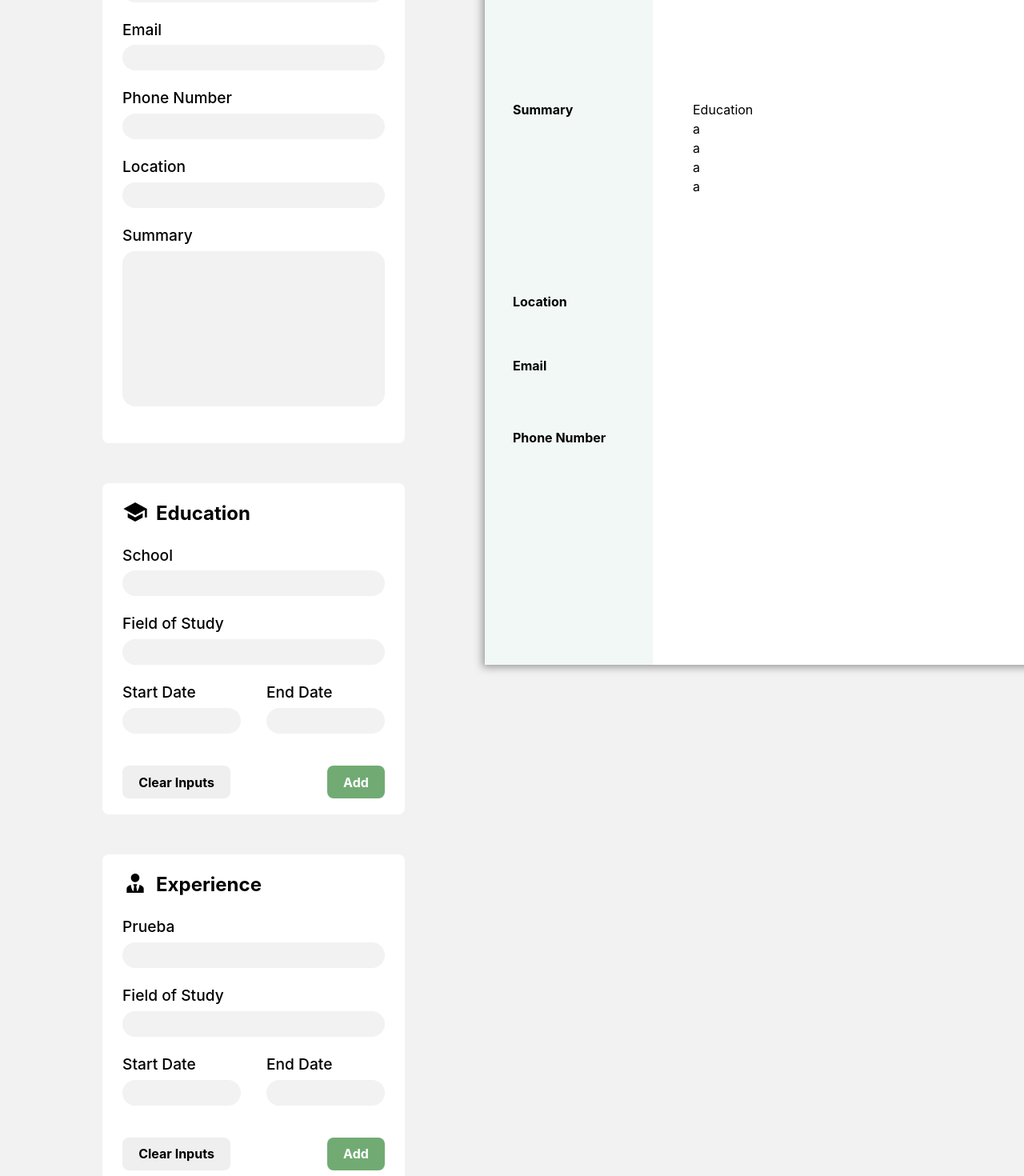
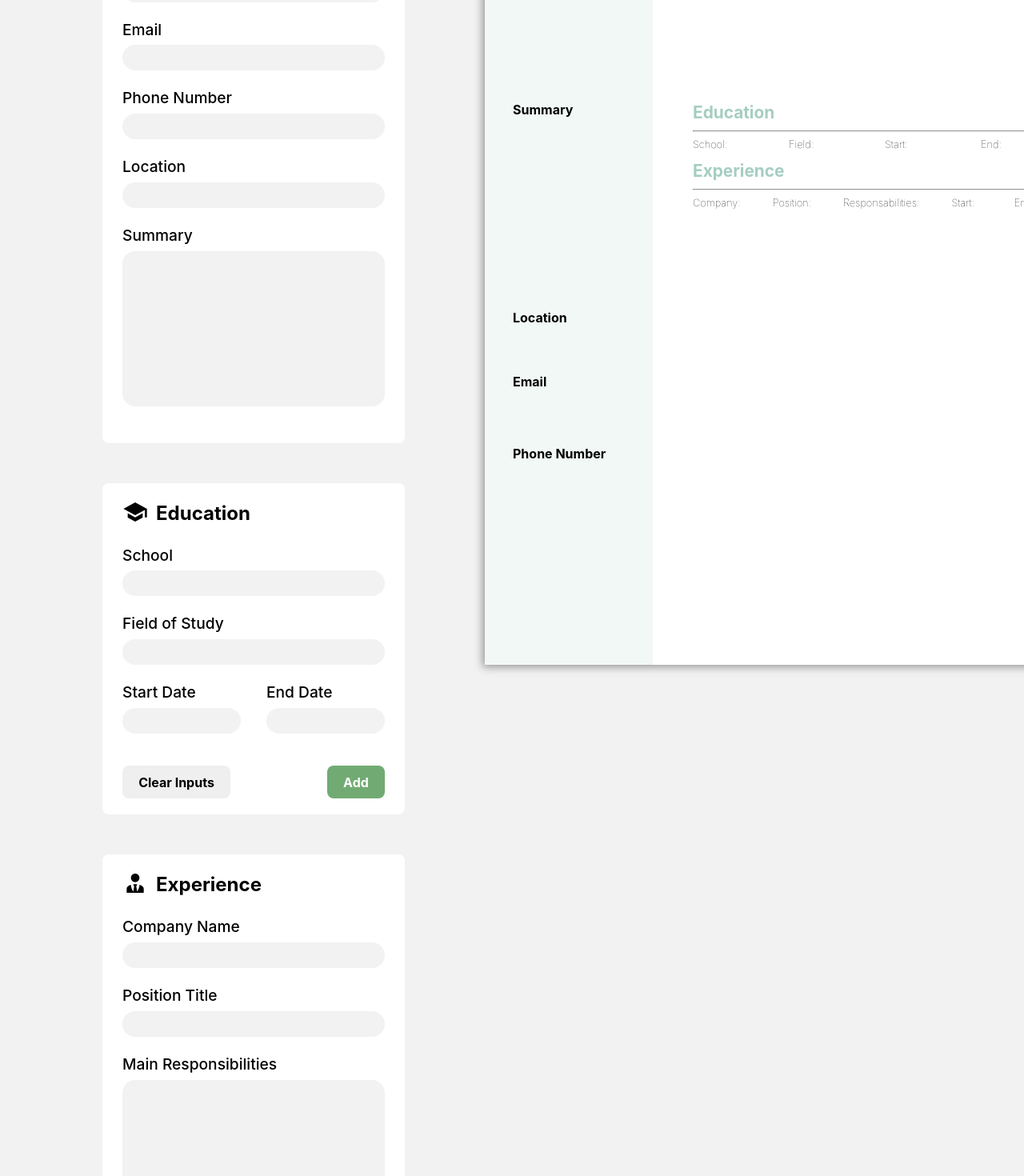
Before and after one commit to Gesem-Martinez/gencv, a React (Vite) app: page / in a window 1280 px wide. Shown: the part 400-1870 px from the top of the page at 80% size. Built offline with nearby package versions, Linux system fonts and the light colour scheme.

Commit message:
Add logic to show experience information by clicking 'Add' button

```diff
--- a/src/App.css
+++ b/src/App.css
@@ -122,18 +122,18 @@
 
 .preview-location {
   top: 560px;
-  margin-top: 30px;
+  margin-top: 50px;
   word-wrap: break-word;
 }
 
 .preview-email {
   top: 640px;
-  margin-top: 30px;
+  margin-top: 50px;
   word-wrap: break-word;
 }
 
 .preview-phone {
-  margin-top: 30px;
+  margin-top: 50px;
   top: 730px;
 }
 
@@ -156,3 +156,36 @@
   right: 0;
   padding-left: 50px;
 }
+
+.preview-education-item {
+  margin-bottom: 7px;
+  display: flex;
+  gap: 40px;
+}
+
+.preview-education-info {
+  font-weight: 500;
+  word-wrap: break-word;
+  flex: 1;
+}
+
+.preview-education-info span {
+  display: block;
+  font-weight: 100;
+}
+
+.preview-education-header {
+  color: #A5CDC1;
+  font-weight: 700;
+  font-size: 1.3rem;
+  margin-bottom: 7px;
+}
+
+.preview-main-content {
+  font-size: 0.8rem;
+}
+
+.preview-main-content hr {
+  color: #A5CDC1aa;
+  margin-right: 10px;
+}
--- a/src/App.jsx
+++ b/src/App.jsx
@@ -13,20 +13,14 @@ function App() {
     summary: "",
   });
 
-  const [educationInfoStatesArr, setEducationInfoStatesArr] = useState([
-    {
-      id: 0,
-      schoolName: "a",
-      fieldOfStudy: "a",
-      startDate: "a",
-      endDate: "a",
-    },
-  ]);
+  const [educationInfoStatesArr, setEducationInfoStatesArr] = useState([]);
+  const [experienceInfoStatesArr, setExperienceInfoStatesArr] = useState([]);
 
   function handleGeneralInfoSetter(e) {
     generalInfoHelper(e, generalInfoStates, setGeneralInfoStates);
     return;
   }
+
 
   return (
     <>
@@ -37,6 +31,8 @@ function App() {
           setGeneralInfoStates={handleGeneralInfoSetter}
           educationInfoArr={educationInfoStatesArr}
           setEducationInfoArr={setEducationInfoStatesArr}
+          experienceInfoArr={experienceInfoStatesArr}
+          setExperienceInfoArr={setExperienceInfoStatesArr}
         />
 
         <div className="preview-container">
@@ -72,14 +68,44 @@ function App() {
 
           <div className="preview-main-content">
             <div className="preview-main-education">
-              <p>Education</p>
+              <p className="preview-education-header">Education</p>
+              <hr />
+              <div className="preview-education-item">
+                <p className="preview-education-info"><span>School:</span></p>
+                <p className="preview-education-info"><span>Field:</span></p>
+                <p className="preview-education-info"><span>Start:</span></p>
+                <p className="preview-education-info"><span>End:</span></p>
+              </div>
               {educationInfoStatesArr.map((educationObj) => {
                 return (
-                  <div key={educationObj.id}>
-                    <p>{educationObj.schoolName}</p>
-                    <p>{educationObj.fieldOfStudy}</p>
-                    <p>{educationObj.startDate}</p>
-                    <p>{educationObj.endDate}</p>
+                  <div key={educationObj.id} className="preview-education-item">
+                    <p className="preview-education-info">{educationObj.schoolName}</p>
+                    <p className="preview-education-info">{educationObj.fieldOfStudy}</p>
+                    <p className="preview-education-info">{educationObj.startDate}</p>
+                    <p className="preview-education-info">{educationObj.endDate}</p>
+                  </div>
+                );
+              })}
+            </div>
+
+            <div className="preview-main-education">
+              <p className="preview-education-header">Experience</p>
+              <hr />
+              <div className="preview-education-item">
+                <p className="preview-education-info"><span>Company:</span></p>
+                <p className="preview-education-info"><span>Position:</span></p>
+                <p className="preview-education-info"><span>Responsabilities:</span></p>
+                <p className="preview-education-info"><span>Start:</span></p>
+                <p className="preview-education-info"><span>End:</span></p>
+              </div>
+              {experienceInfoStatesArr.map((experienceObj) => {
+                return (
+                  <div key={experienceObj.id} className="preview-education-item">
+                    <p className="preview-education-info">{experienceObj.companyName}</p>
+                    <p className="preview-education-info">{experienceObj.positionTitle}</p>
+                    <p className="preview-education-info">{experienceObj.mainRespon}</p>
+                    <p className="preview-education-info">{experienceObj.jobStartDate}</p>
+                    <p className="preview-education-info">{experienceObj.jobEndDate}</p>
                   </div>
                 );
               })}
--- a/src/FormContainer.jsx
+++ b/src/FormContainer.jsx
@@ -10,11 +10,19 @@ export default function FormContainer({
   setGeneralInfoStates,
   educationInfoArr,
   setEducationInfoArr,
+  experienceInfoArr,
+  setExperienceInfoArr,
 }) {
-  const [schoolName, setSchoolName] = useState('');
-  const [fieldOfStudy, setFieldOfStudy] = useState('');
-  const [startDate, setStartDate] = useState('');
-  const [endDate, setEndDate] = useState('');
+  const [schoolName, setSchoolName] = useState("");
+  const [fieldOfStudy, setFieldOfStudy] = useState("");
+  const [startDate, setStartDate] = useState("");
+  const [endDate, setEndDate] = useState("");
+
+  const [companyName, setCompanyName] = useState("");
+  const [positionTitle, setPositionTitle] = useState("");
+  const [mainRespon, setMainRespon] = useState("");
+  const [jobStartDate, setJobStartDate] = useState("");
+  const [jobEndDate, setJobEndDate] = useState("");
 
   const largeInput = 300;
   const smallInput = 120;
@@ -35,14 +43,37 @@ export default function FormContainer({
 
     setEducationInfoArr([...educationInfoArr, newEducation]);
     clearEducationInputs();
-  }
+  };
 
   const clearEducationInputs = () => {
-    setSchoolName('');
-    setFieldOfStudy('');
-    setStartDate('');
-    setEndDate('');
-  }
+    setSchoolName("");
+    setFieldOfStudy("");
+    setStartDate("");
+    setEndDate("");
+  };
+
+  const handleAddExperience = () => {
+    const newExperience = {
+      id: experienceInfoArr.length,
+      companyName,
+      positionTitle,
+      mainRespon,
+      jobStartDate,
+      jobEndDate,
+    };
+
+    setExperienceInfoArr([...experienceInfoArr, newExperience]);
+    clearExperienceInputs();
+  };
+
+  const clearExperienceInputs = () => {
+    setCompanyName("");
+    setPositionTitle("");
+    setMainRespon("");
+    setJobStartDate("");
+    setJobEndDate("");
+  };
+
 
   return (
     <div className="forms-container">
@@ -89,28 +120,70 @@ export default function FormContainer({
       </Form>
 
       <Form label="Education" icon={educationIcon}>
-        <InputElem label="School" inputWidth={largeInput} value={schoolName} onChange={(e) => setSchoolName(e.target.value)}/>
-        <InputElem label="Field of Study" inputWidth={largeInput} value={fieldOfStudy} onChange={(e) => setFieldOfStudy(e.target.value)}/>
+        <InputElem
+          label="School"
+          inputWidth={largeInput}
+          value={schoolName}
+          onChange={(e) => setSchoolName(e.target.value)}
+        />
+        <InputElem
+          label="Field of Study"
+          inputWidth={largeInput}
+          value={fieldOfStudy}
+          onChange={(e) => setFieldOfStudy(e.target.value)}
+        />
         <div style={doubleSmInput}>
-          <InputElem label="Start Date" inputWidth={smallInput} value={startDate} onChange={(e) => setStartDate(e.target.value)}/>
-          <InputElem label="End Date" inputWidth={smallInput} value={endDate} onChange={(e) => setEndDate(e.target.value)}/>
+          <InputElem
+            label="Start Date"
+            inputWidth={smallInput}
+            value={startDate}
+            onChange={(e) => setStartDate(e.target.value)}
+          />
+          <InputElem
+            label="End Date"
+            inputWidth={smallInput}
+            value={endDate}
+            onChange={(e) => setEndDate(e.target.value)}
+          />
         </div>
         <div className="form-buttons-container">
-          <button type="button" className="btn-clear" onClick={clearEducationInputs}>Clear Inputs</button>
-          <button type="button" className="btn-add" onClick={handleAddEducation}>Add</button>
+          <button
+            type="button"
+            className="btn-clear"
+            onClick={clearEducationInputs}
+          >
+            Clear Inputs
+          </button>
+          <button
+            type="button"
+            className="btn-add"
+            onClick={handleAddEducation}
+          >
+            Add
+          </button>
         </div>
       </Form>
 
       <Form label="Experience" icon={experienceIcon}>
-        <InputElem label="Prueba" inputWidth={largeInput} />
-        <InputElem label="Field of Study" inputWidth={largeInput} />
+        <InputElem label="Company Name" inputWidth={largeInput} value={companyName} onChange={(e) => setCompanyName(e.target.value)}/>
+        <InputElem label="Position Title" inputWidth={largeInput} value={positionTitle} onChange={(e) => setPositionTitle(e.target.value)}/>
+        <InputElem
+          type="textarea"
+          label="Main Responsibilities"
+          inputWidth={largeInput}
+          value={mainRespon} onChange={(e) => setMainRespon(e.target.value)}
+        />
         <div style={doubleSmInput}>
-          <InputElem label="Start Date" inputWidth={smallInput} />
-          <InputElem label="End Date" inputWidth={smallInput} />
+          <InputElem label="Start Date" inputWidth={smallInput} value={jobStartDate} onChange={(e) => setJobStartDate(e.target.value)}/>
+          <InputElem label="End Date" inputWidth={smallInput} value={jobEndDate} onChange={(e) => setJobEndDate(e.target.value)}/>
         </div>
         <div className="form-buttons-container">
-          <button type="button" className="btn-clear">Clear Inputs</button>
-          <button type="button" className="btn-add">Add</button>
+          <button type="button" className="btn-clear" onClick={clearExperienceInputs}>
+            Clear Inputs
+          </button>
+          <button type="button" className="btn-add" onClick={handleAddExperience}>
+            Add
+          </button>
         </div>
       </Form>
     </div>
```
